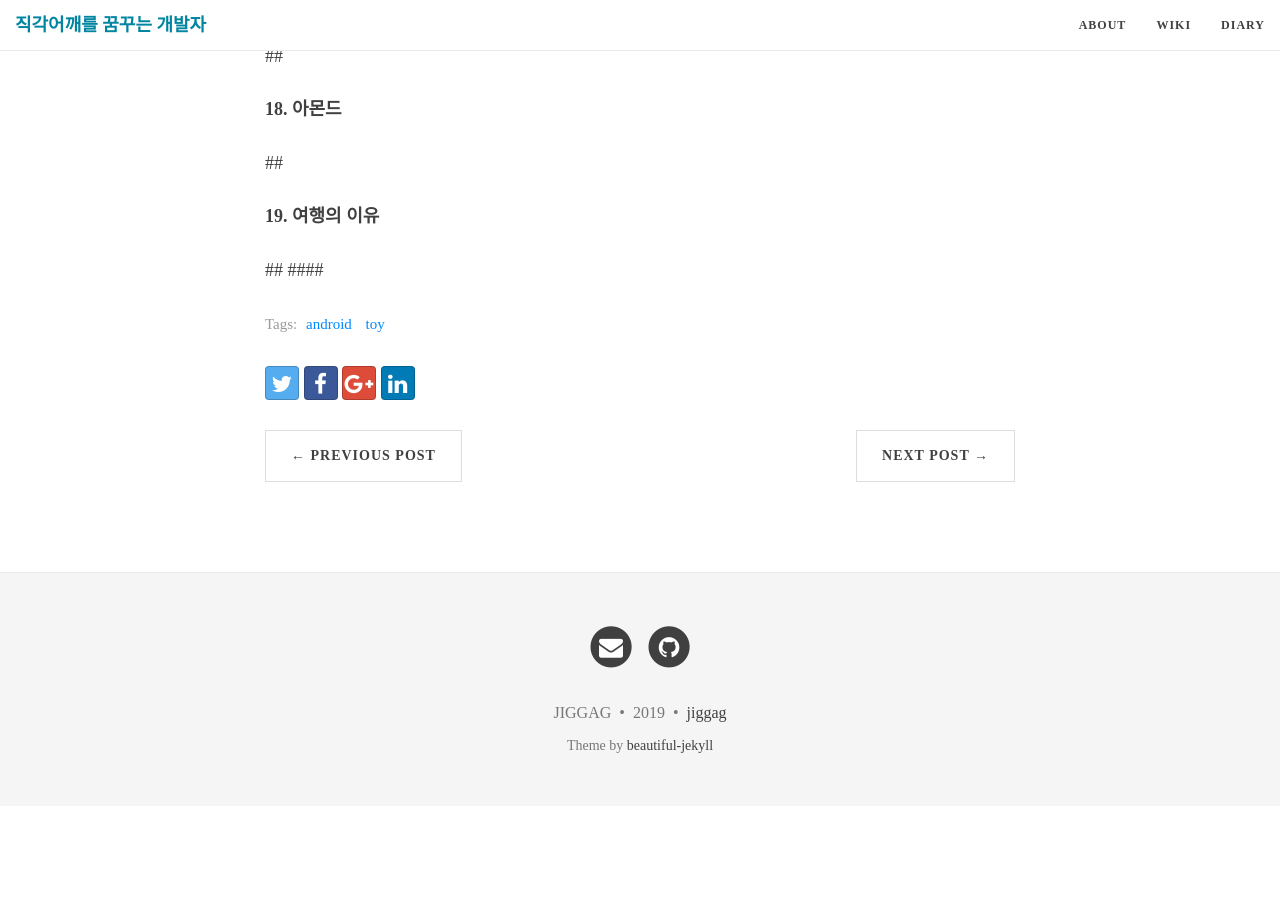
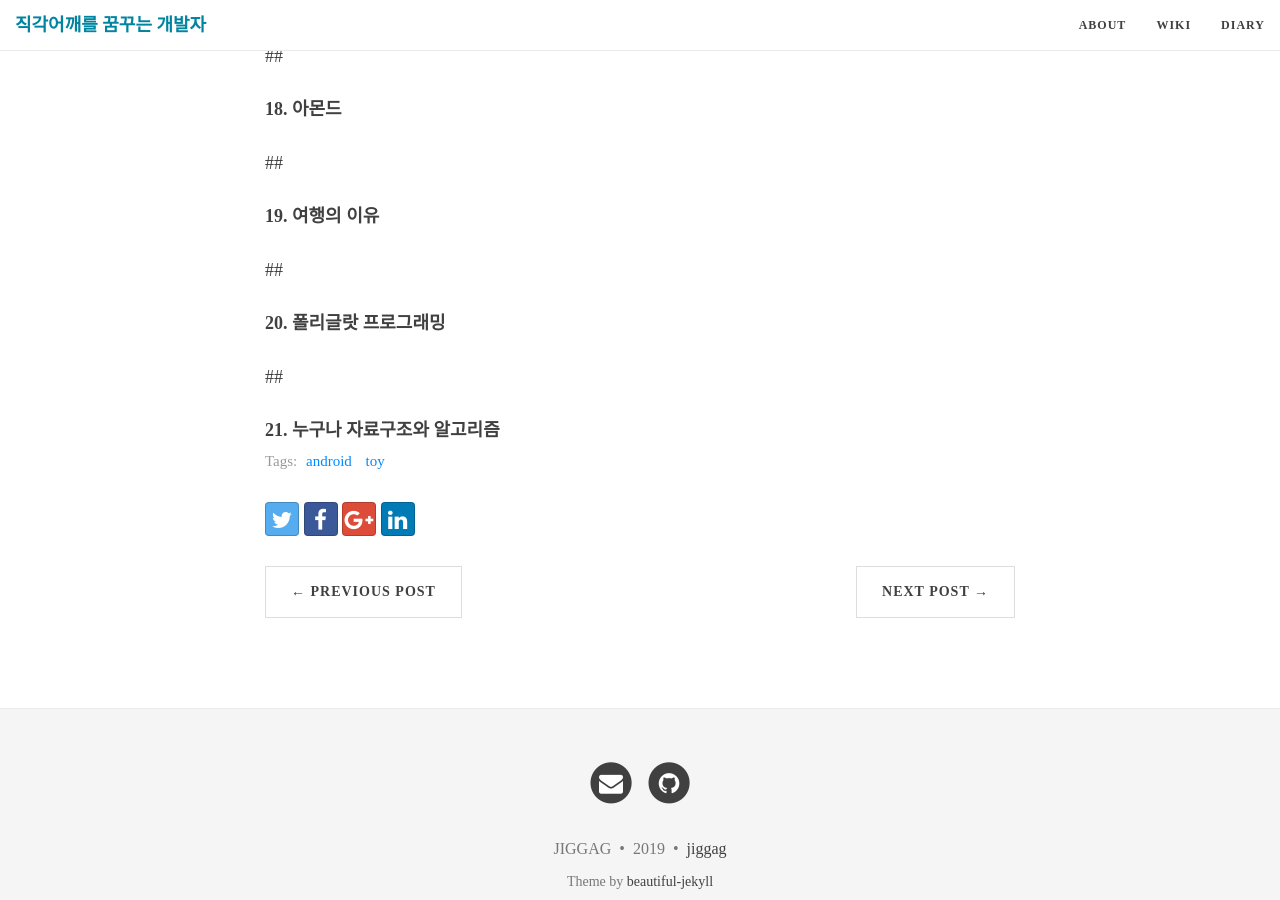
Before and after one commit to jiggag/jiggag.github.io, a Jekyll site: the page built from _posts/2018-12/2018-12-31-2019-reading.md, in a window 1280 px wide and 900 px high, scrolled down 3244 px. Built offline with Jekyll 4.4.1, drawn with Linux system fonts in a browser that asks for light colours; nearby versions of some CDN libraries; comment, search, counter and statistics services are not loaded; before the commit the page ends 4050 px from its top, so only the background shows below that.

Commit message:
Update 2018-12-31-2019-reading.md

```diff
--- a/_posts/2018-12/2018-12-31-2019-reading.md
+++ b/_posts/2018-12/2018-12-31-2019-reading.md
@@ -117,4 +117,6 @@ tags : [android,toy]
 ##
 #### 19. 여행의 이유
 ##
-####
+#### 20. 폴리글랏 프로그래밍
+##
+#### 21. 누구나 자료구조와 알고리즘
```
